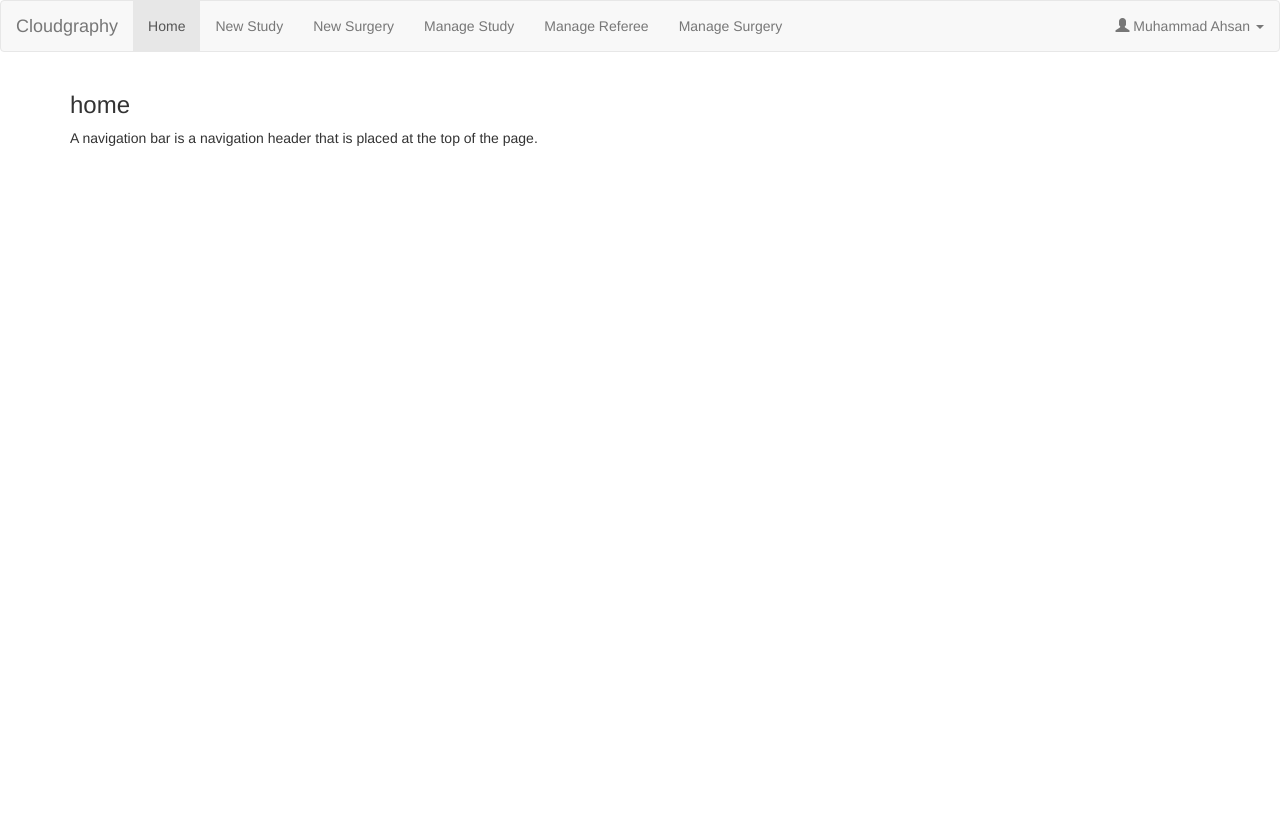
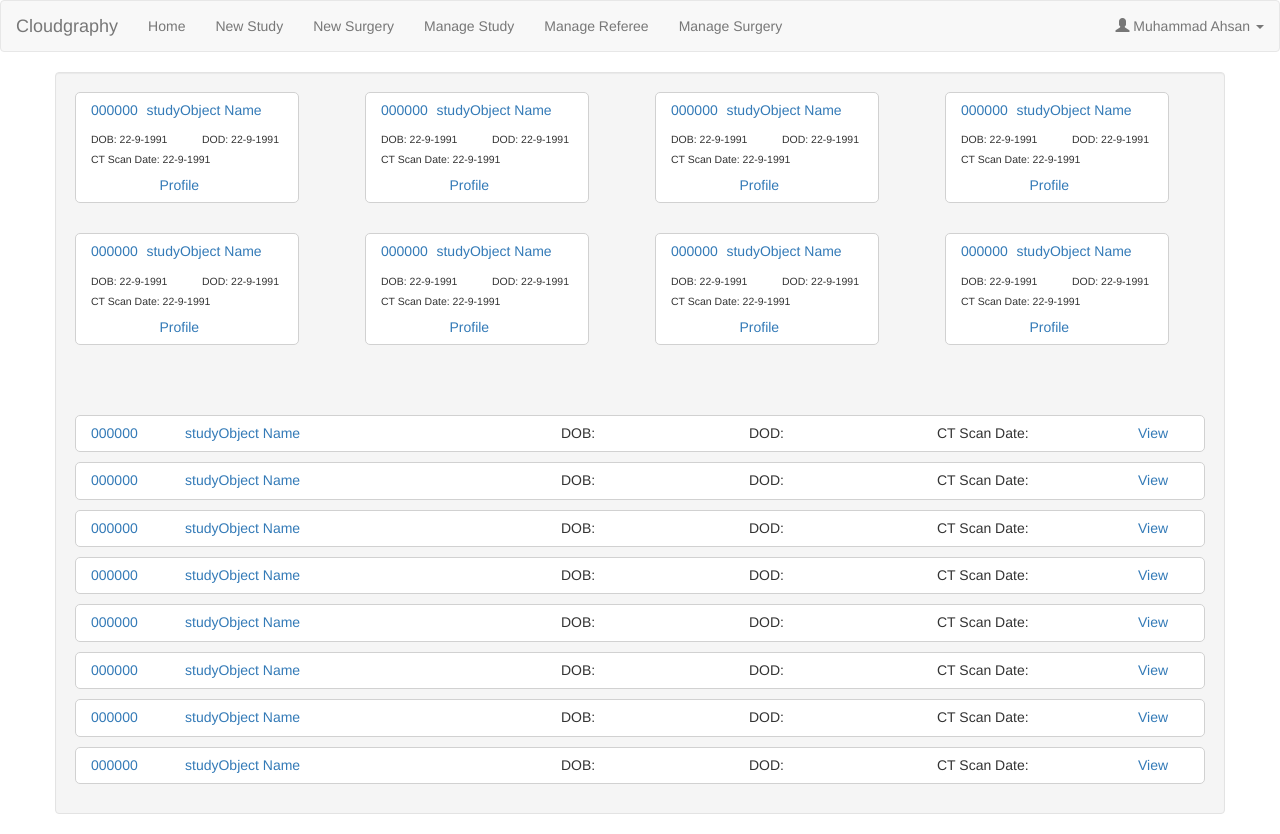
Before and after one commit to sheikhnasha/FYP, a PHP site: page /home.php in a window 1280 px wide. Before the commit the page ends 146 px from the top, so only its background shows below. Run offline with PHP 8.4, Linux system fonts and the light colour scheme; a user stored in the database is signed in; data comes from the database, SQL or seed files in the repository; data that the repository does not hold is empty.

Commit message:
Added files via upload

```diff
--- a/home.php
+++ b/home.php
@@ -17,16 +17,185 @@
 <body>
 <div class="navBar">
 <?php
-$include = "home";
  include 'navBar.php';?>
   </div>
 </nav>
 </div>
 
-<div class="container">
-  <h3><?php echo $include;?></h3>
-  <p>A navigation bar is a navigation header that is placed at the top of the page.</p>
+<div class=" well container">
+  		<div class="row">
+
+		<?php for($i=0;$i<=7;$i++) :?>
+				<div class="col-sm-3">
+				<div class="input-group">
+
+	   <div class="col-sm-12" style= "background:#ffffff; border-radius: 5px;  border-style: solid;
+    border-width: 1px; margin-bottom: 30px; border-color: #D1D1D1">
+
+
+				<a><div class="row">
+				<div class="col-sm-3">
+				<div class="input-group">
+				<h5>000000</h5>
+				</div>
+				</div>
+
+
+				<div class="col-sm-8">
+				<div class="input-group">
+				<h5>studyObject Name</h5>
+				</div>
+				</div>
+				</div></a>
+				<div class="row">
+				<div class="col-sm-6">
+				<div class="input-group">
+				<small style="font-size:75%;">DOB: 22-9-1991</small>
+				</div>
+				</div>
+
+
+				<div class="col-sm-6">
+				<div class="input-group">
+				<small style="font-size:75%;">DOD: 22-9-1991</small>
+				</div>
+				</div>
+				</div>
+
+				<div class="row">
+				<div class="col-sm-12">
+				<div class="input-group">
+				<small style="font-size:75%;">CT Scan Date: 22-9-1991</small>
+				</div>
+				</div>
+
+				</div>
+
+				<div class="row">
+				<div class="col-sm-3">
+				<div class="input-group">
+
+				</div>
+				</div>
+
+			<div class="col-sm-5">
+				<div class="input-group">
+				<button class="btn btn-link">Profile</button>
+				</div>
+				</div>
+
+				</div>
+
+
+
+				</div>
+		</div>
+		</div>
+		<?php endfor?>
+		</div>
+
+		<br><br>
+
+	<?php for($i=0;$i<=7;$i++) :?>
+	   <div class="col-md-12" style= "background:#ffffff; border-radius: 5px;  border-style: solid;
+    border-width: 1px; margin-bottom: 10px; border-color: #D1D1D1">
+
+	<div class="row">
+				<a><div class="col-sm-1">
+				<div class="input-group">
+				<h5>000000</h5>
+				</div>
+				</div>
+
+
+				<div class="col-sm-4">
+				<div class="input-group">
+				<h5>studyObject Name</h5>
+				</div>
+				</div></a>
+
+
+				<div class="col-sm-2">
+				<div class="input-group">
+				<h5>DOB:</h5>
+				</div>
+				</div>
+
+				<div class="col-sm-2">
+				<div class="input-group">
+				<h5>DOD:</h5>
+				</div>
+				</div>
+
+				<div class="col-sm-2">
+				<div class="input-group">
+				<h5>CT Scan Date:</h5>
+				</div>
+				</div>
+
+				<div class="col-sm-1">
+				<div class="input-group">
+				<button class="btn btn-link">View</button>
+				</div>
+				</div>
+
+	</div>
+	</div>
+	<?php endfor?>
+
+
+
+
+
+
+
+
+
+
+
+
+				<!--<div class="row">
+				<div class="col-sm-2">
+				<div class="input-group">
+				<h4>Height:</h4>
+				</div>
+				</div>
+
+				<div class="col-sm-6">
+				<div class="input-group">
+				<h4>Weight:</h4>
+				</div>
+				</div>
+				</div>
+
+				<div class="row">
+				<div class="col-sm-2">
+				<div class="input-group">
+				<h4>DOB:</h4>
+				</div>
+				</div>
+
+				<div class="col-sm-6">
+				<div class="input-group">
+				<h4>DOD:</h4>
+				</div>
+				</div>
+				</div>
+
+				<div class="row">
+				<div class="col-sm-4">
+				<div class="input-group">
+				<h4>Cause:</h4>
+				</div>
+				</div>
+
+		</div>-->
+
+
+
+
 </div>
+
 
 </body>
 
```
